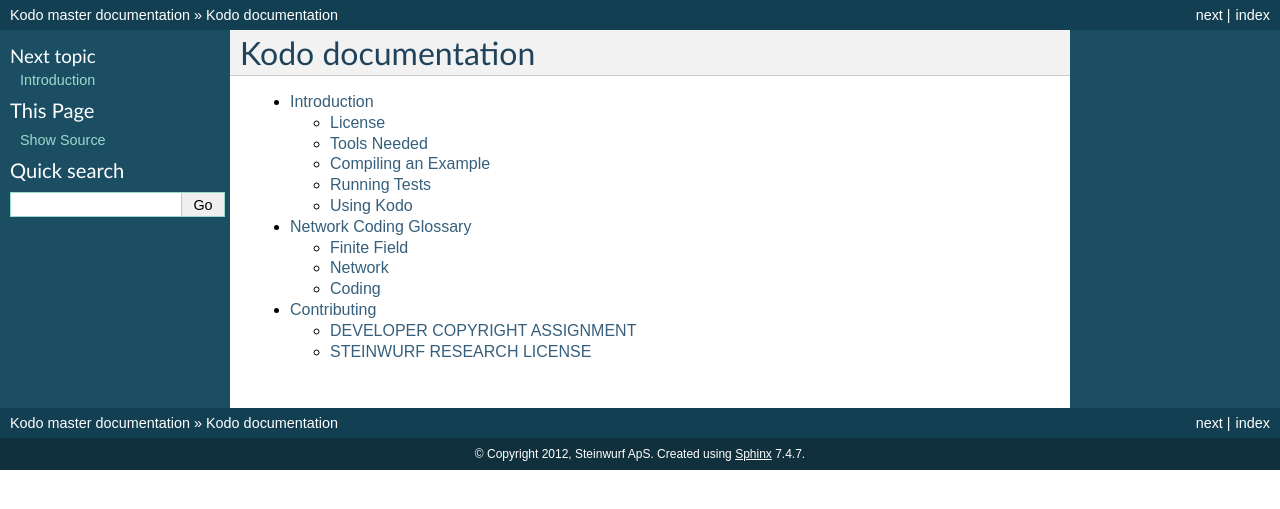
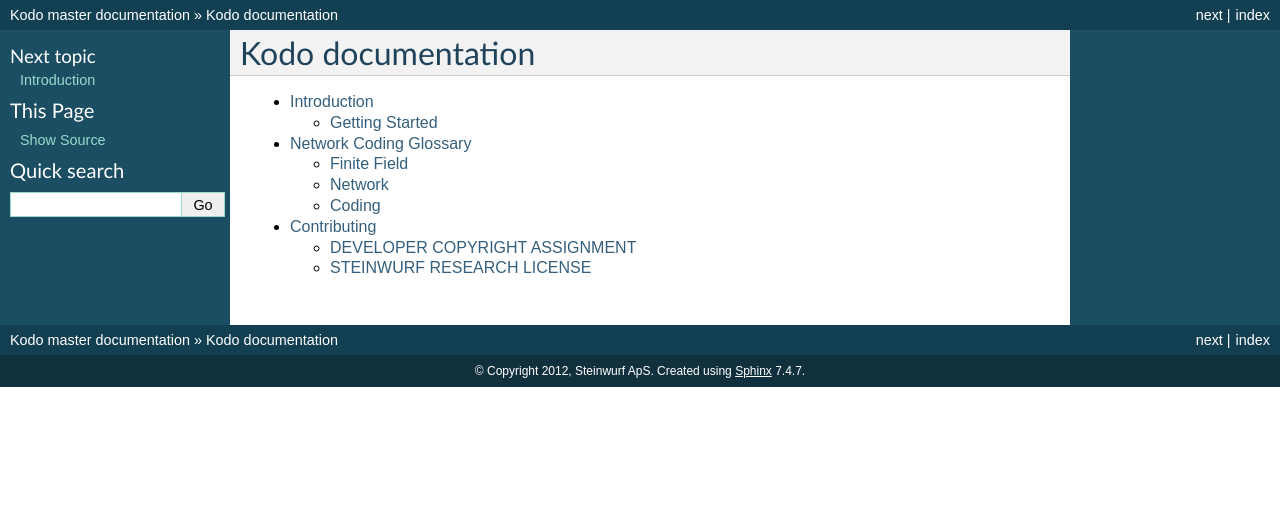
Before and after one commit to msherif4/kodo, a Sphinx documentation site: the page built from docs/source/index.rst, in a window 1280 px wide. Shown: the top 509 px of the page. Built offline with Sphinx 7.4.7, drawn with Linux system fonts in a browser that asks for light colours; formulas are drawn with MathJax 3.

Commit message:
updating levels

```diff
--- a/docs/source/index.rst
+++ b/docs/source/index.rst
@@ -3,6 +3,7 @@
    You can adapt this file completely to your liking, but it should at least
    contain the root `toctree` directive.
 
+==================
 Kodo documentation
 ==================
 
--- a/docs/source/intro.rst
+++ b/docs/source/intro.rst
@@ -1,10 +1,11 @@
 Introduction
-------------
+============
 **Kodo** is a flexible C++ network coding, intended to be used for commercial applications and for research on implementation of Network Coding. The library enable researchers to implement, new codes and algorithms, perform simulations, and benchmark the coding operations on any platform where a C++ compiler is available. The library provide a multitude of build blocks and parameters that can be combined in order to create codes. To ensure ease of use several codes are predefined, and high level API's provided.
 
-License
-.......
 Kodo is available under a research and educational friendly licensee, see the details in the LICENSE.txt file.
+
+Getting Started
+---------------
 
 Tools Needed
 ............
```
Also changed, not shown: other parts of docs/source/intro.rst (+4 -0 lines).
